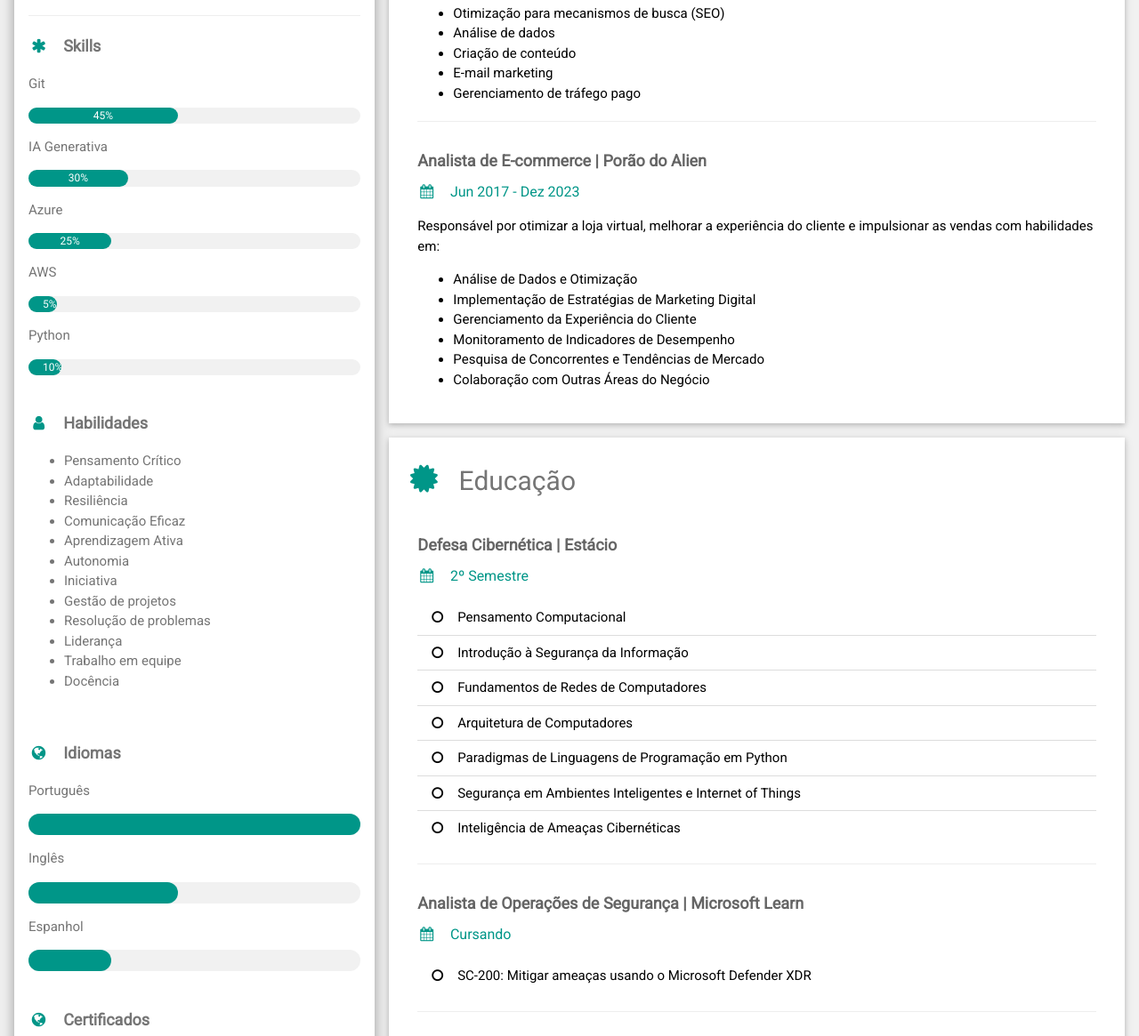
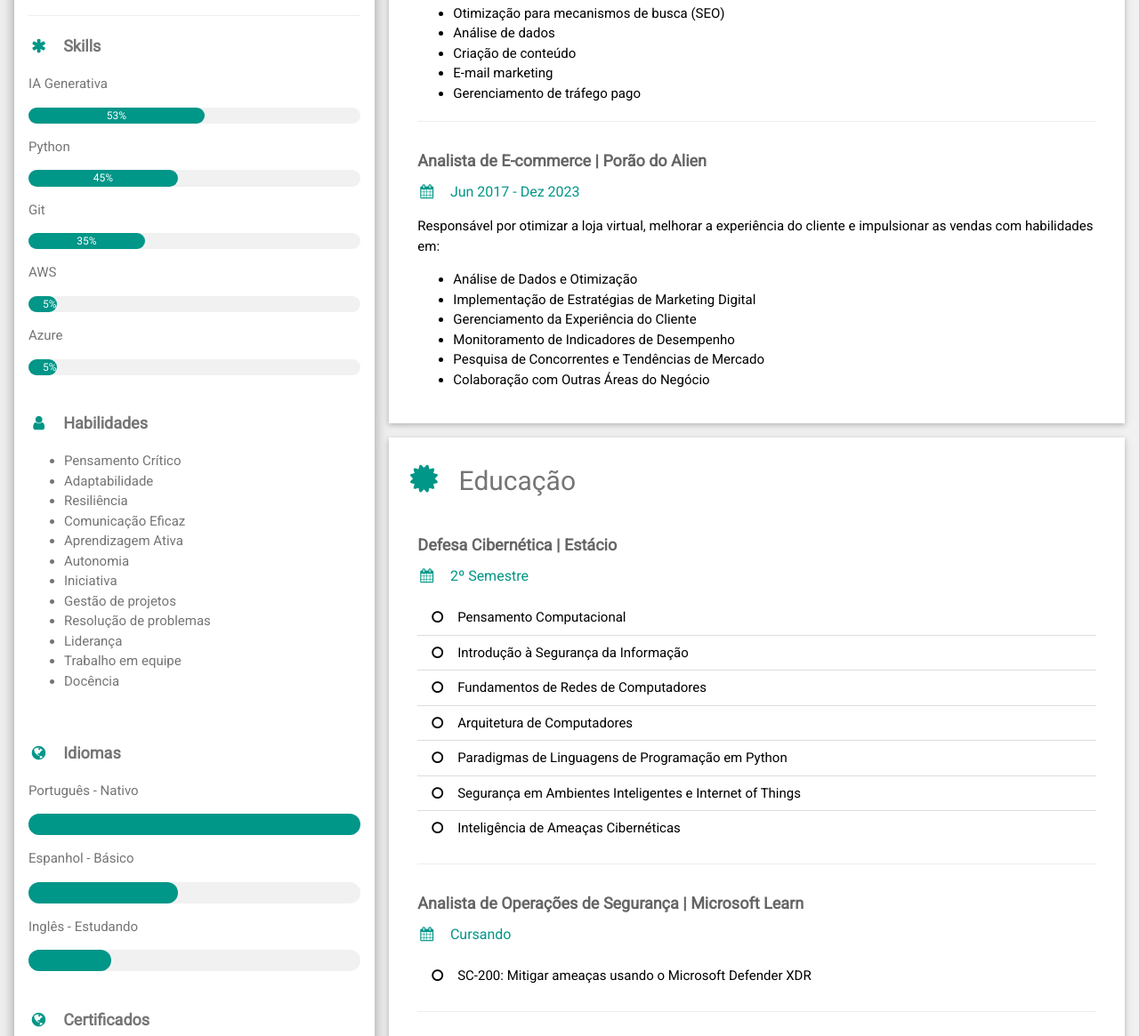
Before and after one commit to eusoumanoelnetto/resume, a plain HTML site: page index.html in a window 1280 px wide. Shown: the part 473-1638 px from the top of the page at 89% size. Drawn offline with nearby package versions, Linux system fonts and the light colour scheme.

Commit message:
melhorias

```diff
--- a/index.html
+++ b/index.html
@@ -37,27 +37,27 @@ html,body,h1,h2,h3,h4,h5,h6 {font-family: "Roboto", sans-serif}
           <hr>
 
           <p class="w3-large"><b><i class="fa fa-asterisk fa-fw w3-margin-right w3-text-teal"></i>Skills</b></p>
+          <p>IA Generativa</p>
+          <div class="w3-light-grey w3-round-xlarge w3-small">
+            <div class="w3-container w3-center w3-round-xlarge w3-teal" style="width:53%">53%</div>
+          </div>
+          <p>Python</p>
+          <div class="w3-light-grey w3-round-xlarge w3-small">
+            <div class="w3-container w3-center w3-round-xlarge w3-teal" style="width:45%">
+              <div class="w3-center w3-text-white">45%</div>
+            </div>
+          </div>
           <p>Git</p>
           <div class="w3-light-grey w3-round-xlarge w3-small">
-            <div class="w3-container w3-center w3-round-xlarge w3-teal" style="width:45%">45%</div>
-          </div>
-          <p>IA Generativa</p>
-          <div class="w3-light-grey w3-round-xlarge w3-small">
-            <div class="w3-container w3-center w3-round-xlarge w3-teal" style="width:30%">
-              <div class="w3-center w3-text-white">30%</div>
-            </div>
-          </div>
-          <p>Azure</p>
-          <div class="w3-light-grey w3-round-xlarge w3-small">
-            <div class="w3-container w3-center w3-round-xlarge w3-teal" style="width:25%">25%</div>
+            <div class="w3-container w3-center w3-round-xlarge w3-teal" style="width:35%">35%</div>
           </div>
           <p>AWS</p>
           <div class="w3-light-grey w3-round-xlarge w3-small">
             <div class="w3-container w3-center w3-round-xlarge w3-teal" style="width:5%">5%</div>
           </div>
-          <p>Python</p>
+          <p>Azure</p>
           <div class="w3-light-grey w3-round-xlarge w3-small">
-            <div class="w3-container w3-center w3-round-xlarge w3-teal" style="width:10%">10%</div>
+            <div class="w3-container w3-center w3-round-xlarge w3-teal" style="width:5%">5%</div>
           </div>
           <br>
           <p class="w3-large"><b><i class="fa fa-user fa-fw w3-margin-right w3-text-teal"></i>Habilidades</b></p>
@@ -80,15 +80,15 @@ html,body,h1,h2,h3,h4,h5,h6 {font-family: "Roboto", sans-serif}
             </section>
           <br>
           <p class="w3-large w3-text-theme"><b><i class="fa fa-globe fa-fw w3-margin-right w3-text-teal"></i>Idiomas</b></p>
-          <p>Português</p>
+          <p>Português - Nativo</p>
           <div class="w3-light-grey w3-round-xlarge">
             <div class="w3-round-xlarge w3-teal" style="height:24px;width:100%"></div>
           </div>
-          <p>Inglês</p>
+          <p>Espanhol - Básico</p>
           <div class="w3-light-grey w3-round-xlarge">
             <div class="w3-round-xlarge w3-teal" style="height:24px;width:45%"></div>
           </div>
-          <p>Espanhol</p>
+          <p>Inglês - Estudando</p>
           <div class="w3-light-grey w3-round-xlarge">
             <div class="w3-round-xlarge w3-teal" style="height:24px;width:25%"></div>
           </div>
@@ -97,18 +97,18 @@ html,body,h1,h2,h3,h4,h5,h6 {font-family: "Roboto", sans-serif}
           <p></p>
           <div class="w3-row">
     <div class="w3-third">
-      <img src="https://i.imgur.com/g6M0p0x.jpeg" style="width:100%" onclick="onClick(this)" alt="Engenharia de Prompt: Potencializando o Uso de IA Generativa na Prática">
+      <img src="/assets/Microsoft Certification Challenge 3 DP-100.png" style="width:100%" onclick="onClick(this)" alt="Microsoft Certification Challenge #3 DP-100">
 
     </div>
 
     <div class="w3-third">
-      <img src="https://i.imgur.com/zIrZ2YB.jpeg" style="width:100%" onclick="onClick(this)" alt="Green Software Development - Português ">
+      <img src="assets/Boas Práticas de Cibersegurança - Cybersecurity Awareness.PNG" style="width:100%" onclick="onClick(this)" alt="Boas Práticas de Cibersegurança - Cybersecurity Awareness">
 
 
     </div>
 
     <div class="w3-third">
-      <img src="https://i.imgur.com/WzI2Sb6.jpeg" style="width:100%" onclick="onClick(this)" alt="Curso avançado do Google Analytics">
+      <img src="assets/aws-educate-introduction-to-generative-ai.png" style="width:100%" onclick="onClick(this)" alt="AWS Educate Introduction to Generative AI">
       <p><p>
     <a href="https://eusoumanoelnetto.github.io/certificate/" onclick="w3_close()" class="w3-bar-item w3-button w3-padding w3-text-teal"><i class="fa fa-toggle-right fa-fw w3-margin-let"></i>VER MAIS</a>
     </div>
```
Also changed, not shown: assets/Aplicações-e-Impacto-da-IA-no.png (added), assets/Bases-de-Prompt-Engineering-para-o-GitHub-Copilot.png (added), assets/Boas Práticas de Cibersegurança - Cybersecurity Awareness.PNG (added), assets/Copilot-e-Licenciamento.png (added), assets/Criando-um-Validador-de-Bandeiras-de-Cartão-de-Crédito-com-o-GitHub-Copilot.png (added), assets/Engenharia-de-Prompt.png (added), assets/Green-Software-Development.png (added), assets/IA_-Ética-e-Você.png (added), assets/Microsoft Certification Challenge 3 DP-100.png (added), assets/aws-educate-introduction-to-generative-ai.png (added), 4 other files.
